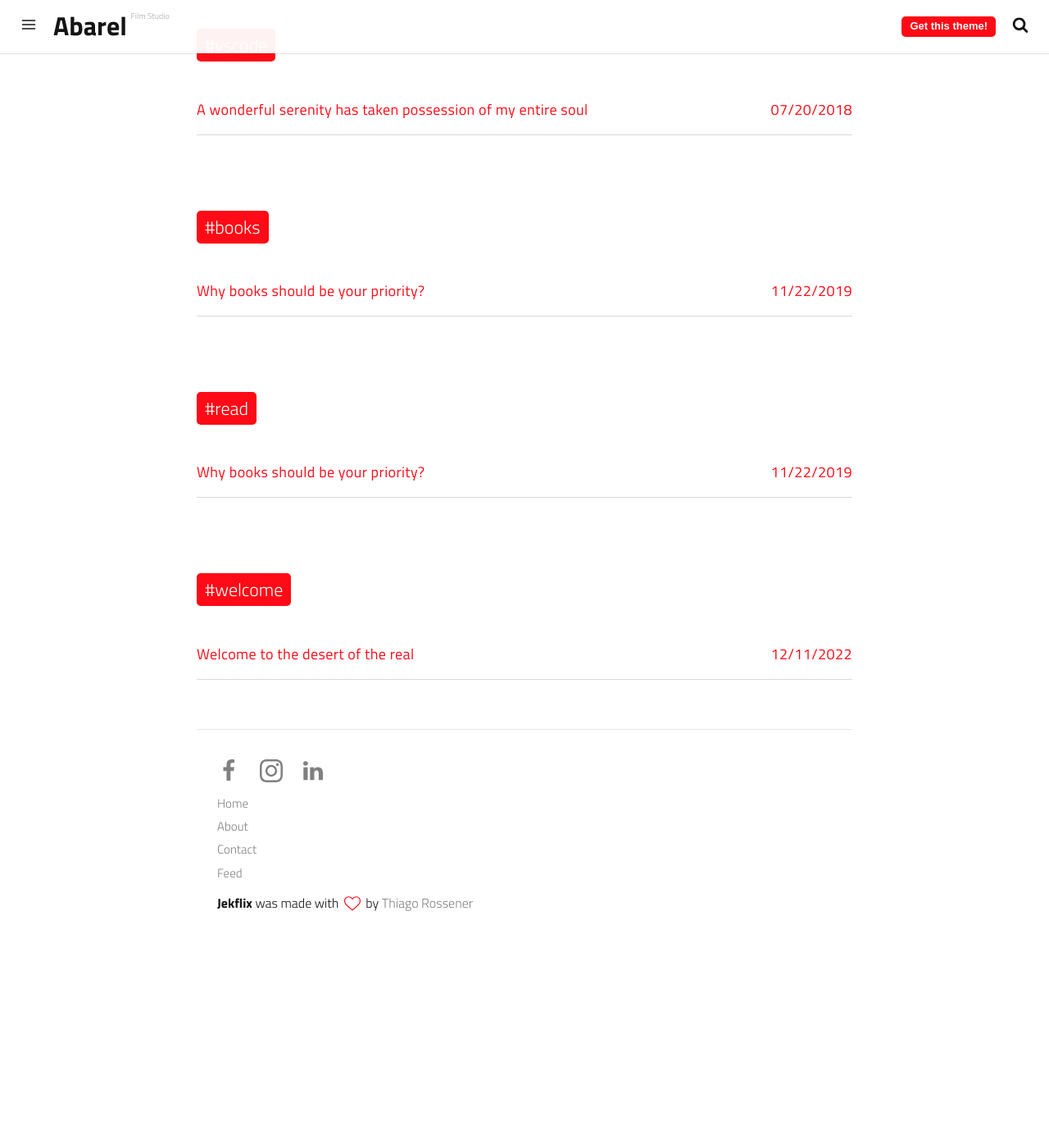
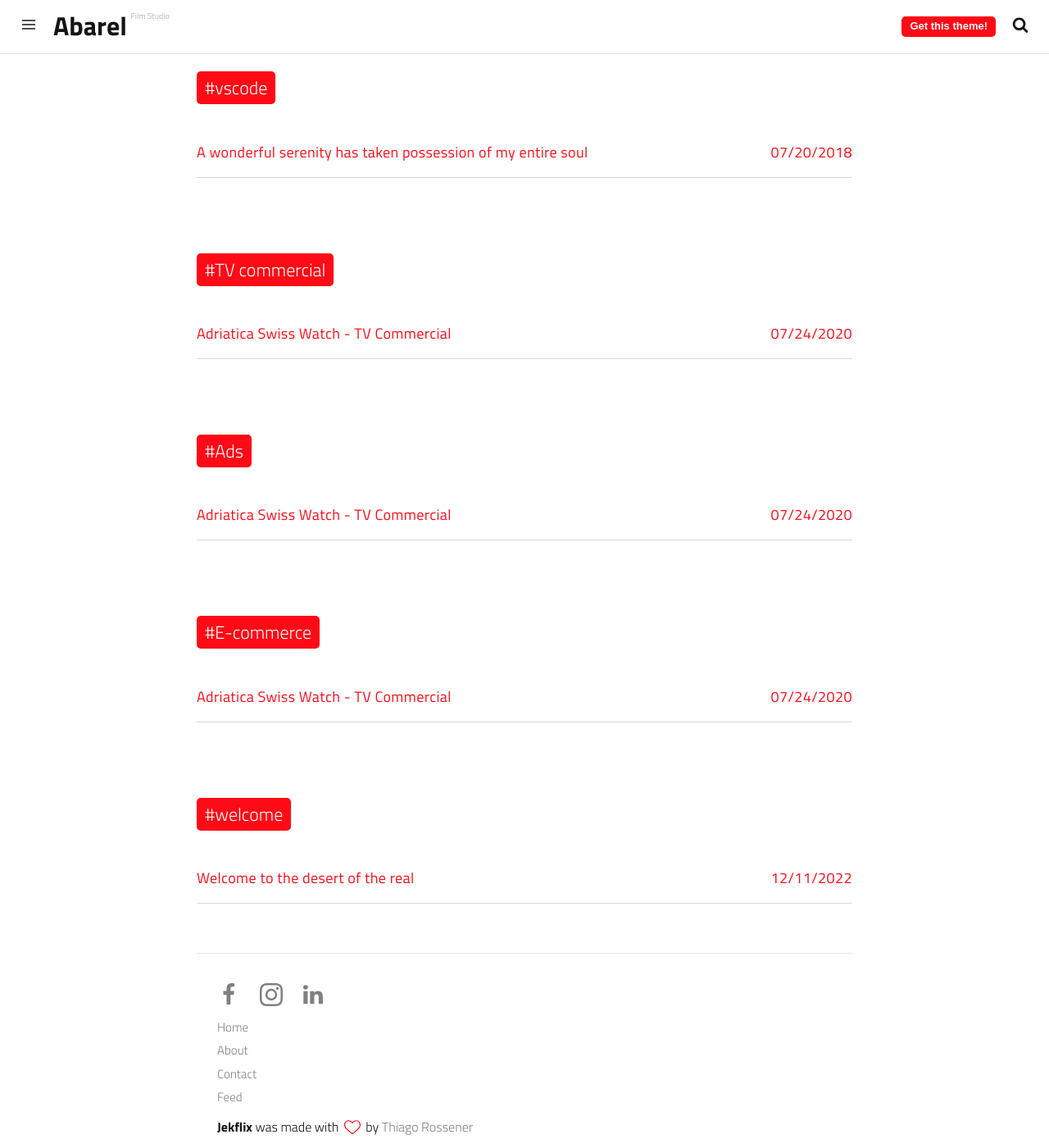
Before and after one commit to abarelcom/abarel.github.io, a Jekyll site: the page built from tags.html, in a window 1280 px wide and 1400 px high, scrolled down 6390 px. Shown: the whole window at 82% size. Built offline with Jekyll 4.4.1, drawn with Linux system fonts in a browser that asks for light colours; a script that is not in the unit is left out; before the commit the page ends 7540 px from its top, so only the background shows below that; some of the changed text lies outside the part shown.

Commit message:
Update 2009-03-03-why-books-should-be-your-priority.md

```diff
--- a/_posts/2009-03-03-why-books-should-be-your-priority.md
+++ b/_posts/2009-03-03-why-books-should-be-your-priority.md
@@ -1,16 +1,17 @@
 ---
-date: 2019-11-22 12:26:40
+date: 24 Jul 2020 12:26:40
 layout: post
-title: Why books should be your priority?
-subtitle: Lorem ipsum dolor sit amet, consectetur adipisicing elit.
+title: Adriatica Swiss Watch - TV Commercial
+subtitle: Commercial
 description: Lorem ipsum dolor sit amet, consectetur adipisicing elit, sed do eiusmod tempor incididunt ut labore et dolore magna aliqua.
-image: https://www.youtube.com/embed/wH3V3HoIDUw
+image:
 optimized_image: https://res.cloudinary.com/dm7h7e8xj/image/upload/c_scale,w_380/v1559822138/theme9_v273a9.jpg
-category: life
+category: E-commerce
 tags:
-  - books
-  - read
-author: mranderson
+  - TV commercial
+  - Ads
+  - E-commerce
+author: Abarel Studio
 paginate: true
 ---
 <iframe width="960" height="540" src="https://www.youtube.com/embed/wH3V3HoIDUw" title="Adriatica A3732 Swiss Watch - TV Commercial" frameborder="0" allow="accelerometer; autoplay; clipboard-write; encrypted-media; gyroscope; picture-in-picture; web-share" allowfullscreen></iframe>
```
